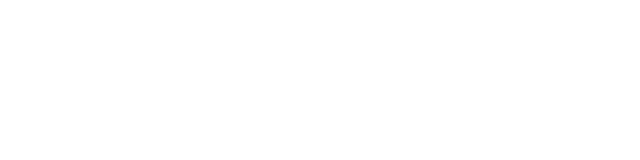
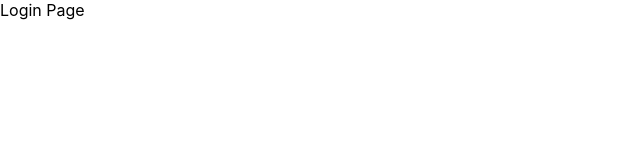
Before and after one commit to DJLuis97/kruger_test, a React (Create React App) app in the folder kruger_frontend/: page / in a window 1280 px wide. Shown: the top 160 px of the page, without its empty margins (0-640 px from the left). Built offline with nearby package versions, Linux system fonts and the light colour scheme.

Commit message:
Se creo pagina Login

```diff
--- /dev/null
+++ b/kruger_frontend/src/App.js
@@ -0,0 +1,15 @@
+import React from "react";
+import { Route, Routes } from "react-router-dom";
+import NotFoundPage from "./pages/404";
+import LoginPage from "./pages/Login";
+
+const App = () => {
+	return (
+		<Routes>
+			<Route path="/" element={<LoginPage />} />
+			<Route path="*" element={<NotFoundPage />} />
+		</Routes>
+	);
+};
+
+export default App;
--- a/kruger_frontend/src/Router.js
+++ /dev/null
@@ -1,8 +0,0 @@
-import React from "react";
-import { BrowserRouter, Link, Route, Switch } from "react-router-dom";
-
-function Router() {
-	return <BrowserRouter></BrowserRouter>;
-}
-
-export default Router;
--- a/kruger_frontend/src/index.js
+++ b/kruger_frontend/src/index.js
@@ -1,11 +1,14 @@
 import React from "react";
 import ReactDOM from "react-dom/client";
+import { BrowserRouter } from "react-router-dom";
+import App from "./App";
 import "./index.css";
-import Router from "./Router";
 
 const root = ReactDOM.createRoot(document.getElementById("root"));
 root.render(
 	<React.StrictMode>
-		<Router />
+		<BrowserRouter>
+			<App />
+		</BrowserRouter>
 	</React.StrictMode>
 );
--- /dev/null
+++ b/kruger_frontend/src/pages/404.jsx
@@ -0,0 +1,3 @@
+export default function NotFoundPage() {
+	return <div>Page Noy Found</div>;
+}
--- /dev/null
+++ b/kruger_frontend/src/pages/Login.jsx
@@ -0,0 +1,3 @@
+export default function LoginPage() {
+	return <div>Login Page</div>;
+}
```
